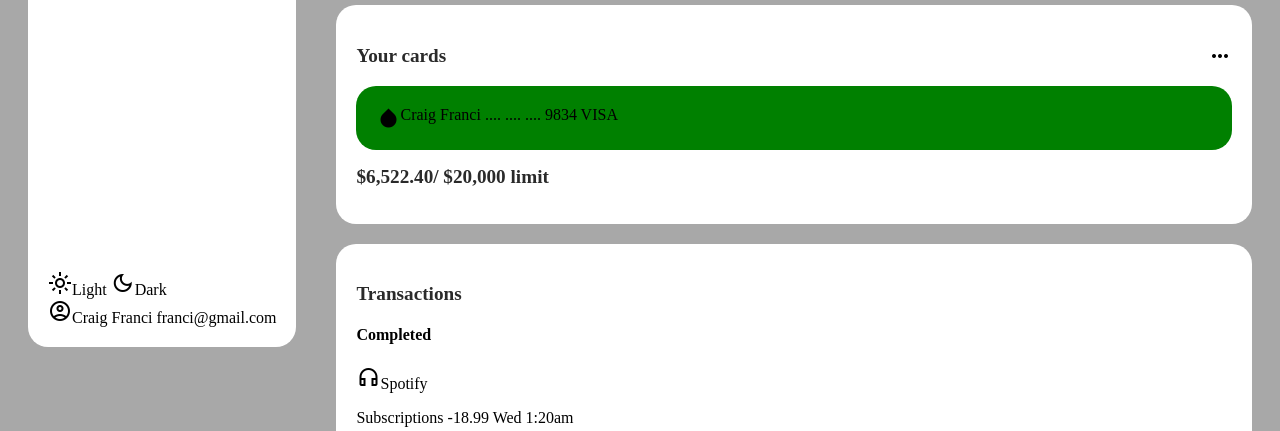
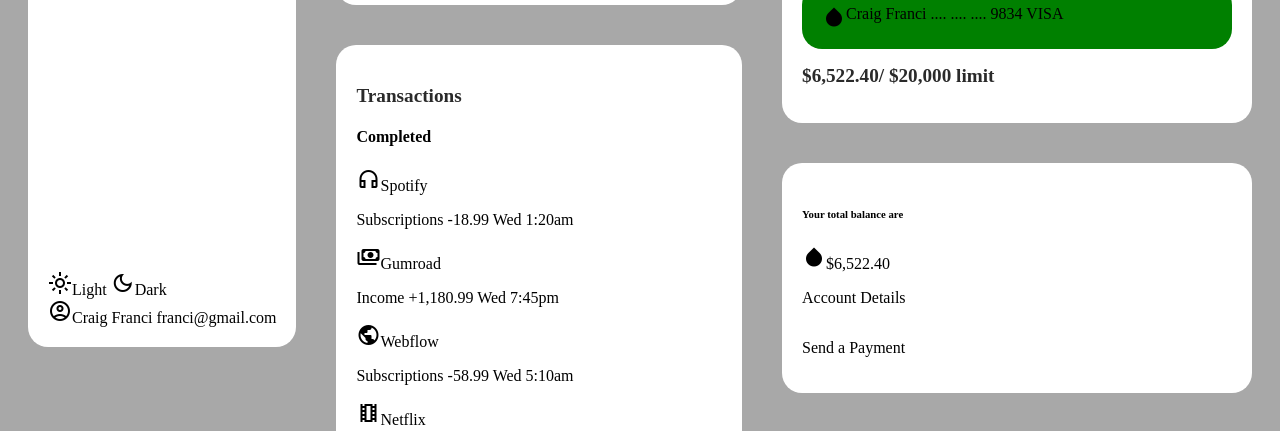
Before and after one commit to I-s-aac/scss-or-sass-dashboard, a plain HTML site: page index.html in a window 1280 px wide. Shown: the part 521-952 px from the top of the page. Drawn offline with nearby package versions, Linux system fonts and the light colour scheme.

Commit message:
made the 4 smaller cards positioned more closely to the sample dashboard Thu, Sep  5, 2024  7:44:34 AM

```diff
--- a/index.html
+++ b/index.html
@@ -49,6 +49,9 @@
                 </div>
             </div>
 
+            <div class="notGraph">
+
+                <div class="column">
                     <div class="container2 contentCard">
                         <div class="contentCardTitle">
                             <div>
@@ -58,6 +61,26 @@
                             <div class="material-symbols-outlined">more_horiz</div>
                         </div>
                     </div>
+                    <div class="container4 contentCard">
+                        <div>
+                            <h3>Transactions</h3>
+
+                            <h4>Completed</h4>
+                        </div>
+                        <div>
+                            <span><span class="material-symbols-outlined">headphones</span>Spotify</span>
+                            <p>Subscriptions -18.99 Wed 1:20am</p>
+                            <span><span class="material-symbols-outlined">payments</span>Gumroad</span>
+                            <p>Income +1,180.99 Wed 7:45pm</p>
+                            <span><span class="material-symbols-outlined">public</span>Webflow</span>
+                            <p>Subscriptions -58.99 Wed 5:10am</p>
+                            <span><span class="material-symbols-outlined">theaters</span>Netflix</span>
+                            <p>Subscriptions -28.99 Tue 3:20am</p>
+                        </div>
+                    </div>
+                </div>
+
+                <div class="column">
                     <div class="container3 contentCard">
 
                         <div class="contentCardTitle">
@@ -78,23 +101,7 @@
 
 
                     </div>
-            <div class="container4 contentCard">
-                <div>
-                    <h3>Transactions</h3>
 
-                    <h4>Completed</h4>
-                </div>
-                <div>
-                    <span><span class="material-symbols-outlined">headphones</span>Spotify</span>
-                    <p>Subscriptions -18.99 Wed 1:20am</p>
-                    <span><span class="material-symbols-outlined">payments</span>Gumroad</span>
-                    <p>Income +1,180.99 Wed 7:45pm</p>
-                    <span><span class="material-symbols-outlined">public</span>Webflow</span>
-                    <p>Subscriptions -58.99 Wed 5:10am</p>
-                    <span><span class="material-symbols-outlined">theaters</span>Netflix</span>
-                    <p>Subscriptions -28.99 Tue 3:20am</p>
-                </div>
-            </div>
                     <div class="container5 contentCard">
                         <h6>Your total balance are</h6>
                         <div><span class="material-symbols-outlined">humidity_high</span>$6,522.40</div>
@@ -103,6 +110,8 @@
 
                     </div>
                 </div>
+            </div>
+        </div>
 
 </body>
 
--- a/style.scss
+++ b/style.scss
@@ -28,12 +28,21 @@
 .column {
     display: flex;
     flex-direction: column;
-
 }
 
 .notNavbar {
     flex-grow: 4;
     height: 100vh;
+}
+
+.notGraph {
+    display: flex;
+    width: 100%;
+    justify-content: center;
+
+    .column {
+        flex-grow: 1;
+    }
 }
 
 .pageContent {
```
Also changed, not shown: style.css, 1 other file. Lines whose indentation alone changed are shown as unchanged.
